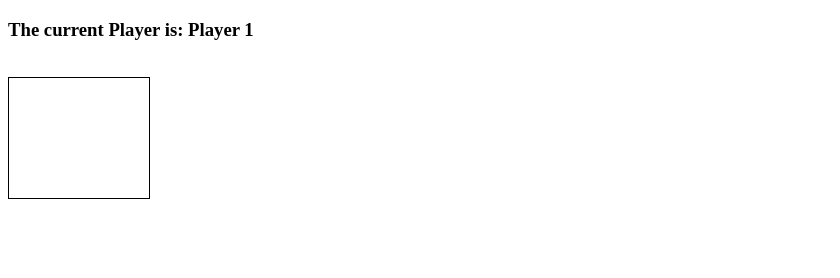
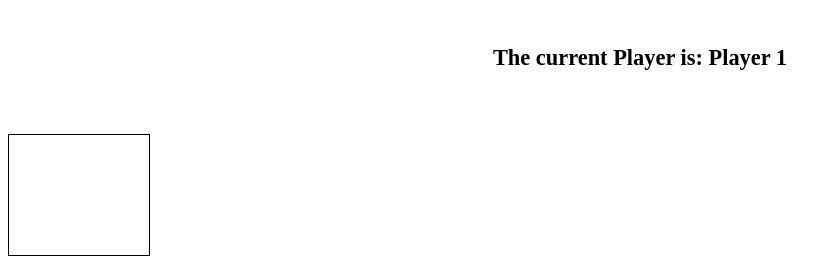
Before and after one commit to LauraK0/simple-games, a plain HTML site: page space invaders/index.html in a window 1280 px wide. Shown: the whole page, without its empty margins (0-840 px from the left). Drawn offline with Linux system fonts and the light colour scheme.

Commit message:
Update space-invaders.css

```diff
--- a/space invaders/space-invaders.css
+++ b/space invaders/space-invaders.css
@@ -1,3 +1,8 @@
+h3 {
+    font-size:1.4em;
+    margin-top:2em;
+    text-align: center;
+}
 .grid {
     width: 140px;
     height: 120px;
@@ -5,17 +10,14 @@
     display: flex;
     flex-wrap: wrap;
   }
-
   .grid div{
     height: 20px;
     width: 20px;
   }
-
   .player-one {
     background-color: red;
     border-radius: 10px;
   }
-
   .player-two {
     background-color: blue;
     border-radius: 10px;
```
